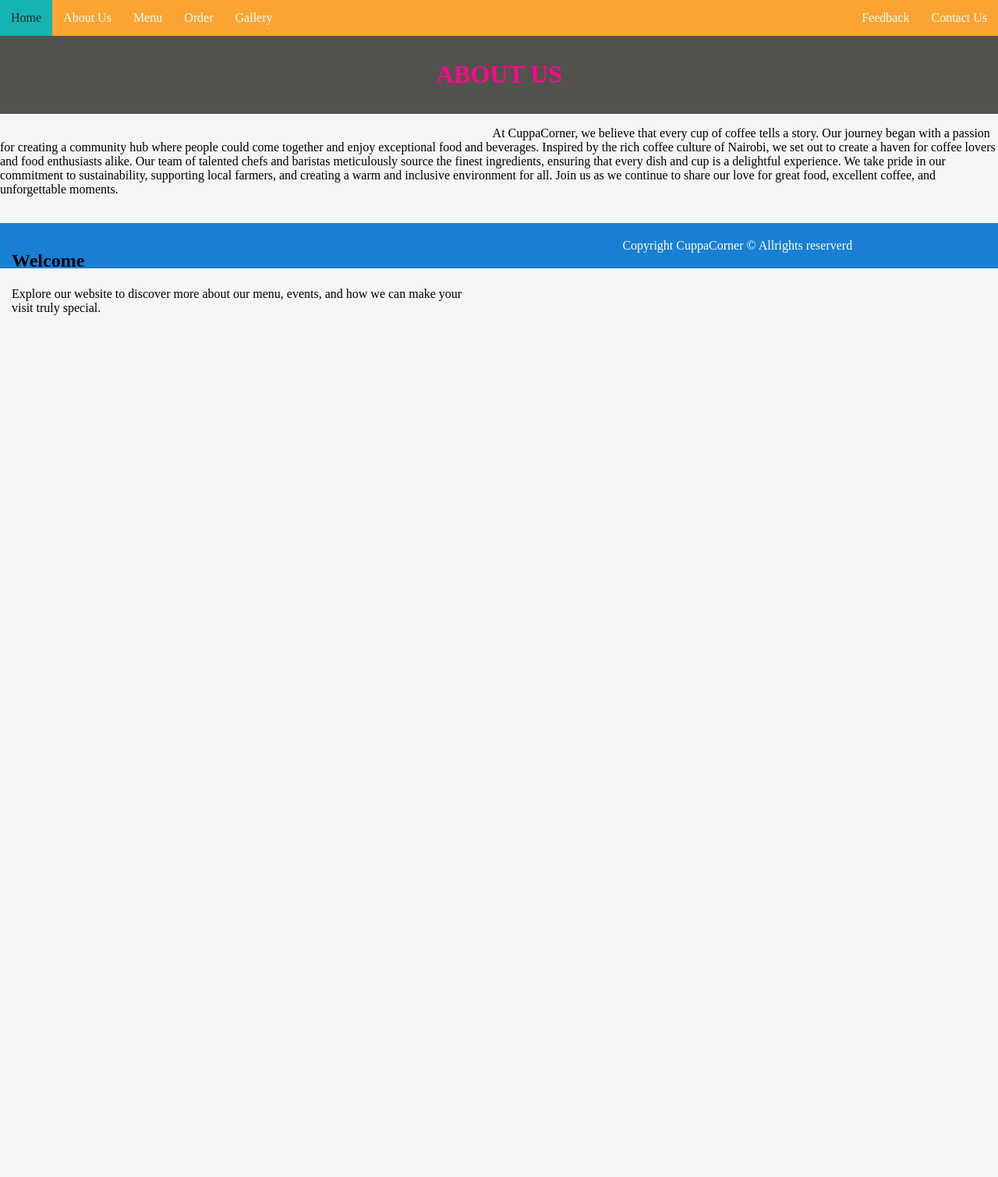
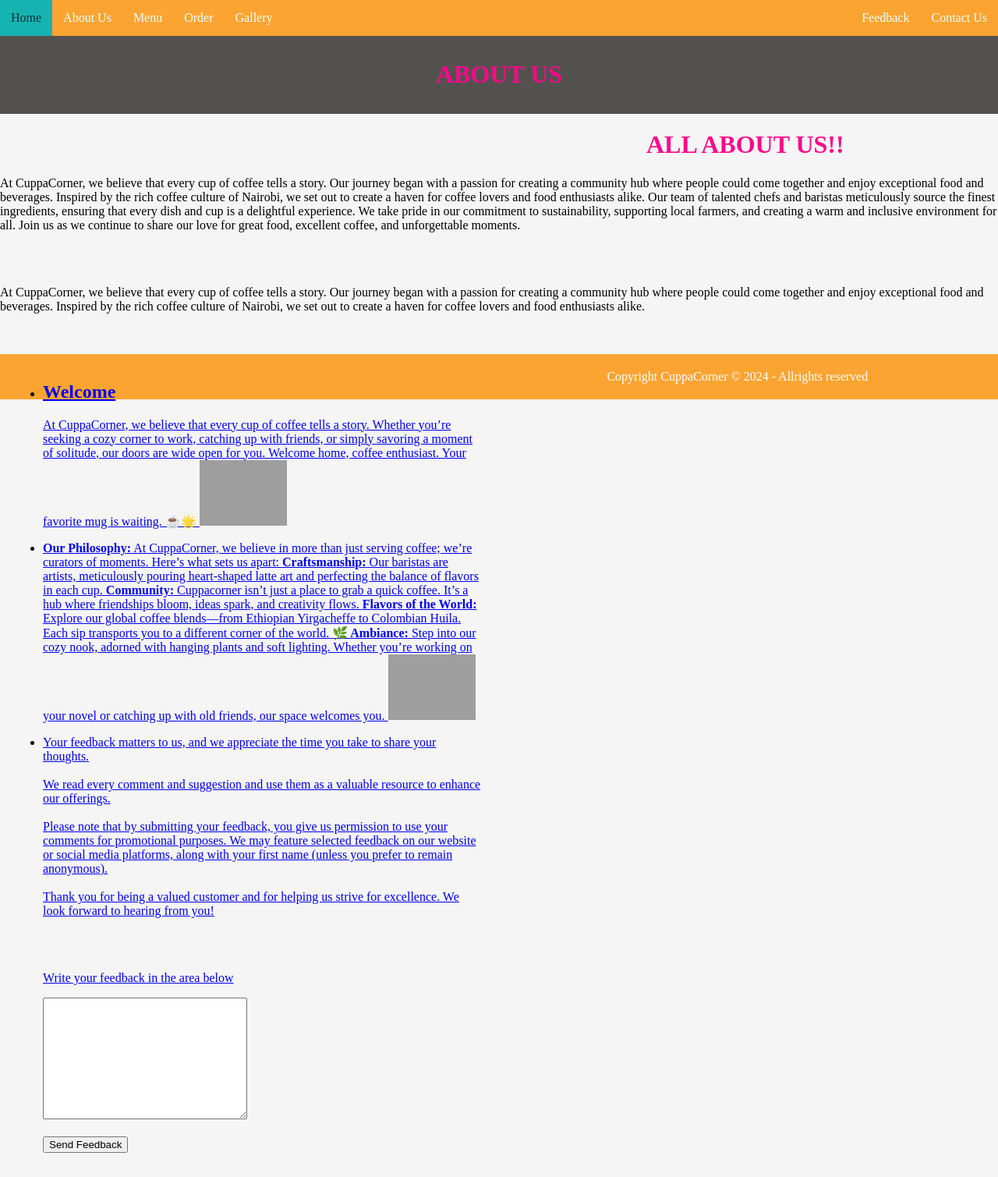
Before and after one commit to fatumaahmed2024/wad_a, a PHP site: page /about.php in a window 1280 px wide. Shown: the whole page at 78% size. Before the commit the page ends 404 px from the top, so only its background shows below. Run offline with PHP 8.4, Linux system fonts and the light colour scheme; grey boxes are pictures that could not be loaded.

Commit message:
added side_bar file with code for different pages

```diff
--- a/Gallery.php
+++ b/Gallery.php
@@ -4,10 +4,7 @@
          <div class="banner">
             <h1>Order</h1>
            </div>
-           <div class="row">
-           </div>
-               <div class="content">
-               </div>
+
 
     <img src="images/exterior.jpg" alt="" width="30%">
     <img src="images/f2.jpg" alt="" width="30%">
--- a/Menu.php
+++ b/Menu.php
@@ -5,11 +5,8 @@
          <div class="banner">
             <h1>Menu</h1>
            </div>
-           <div class="row">
-           </div>
-               <div class="content">
-               </div>
 
+    <h1>Our Memorable Dishes</h1>
     <p><table border="1px" cellpadding="5px"style="border: 1px solid #000;
         width:50%; border-collapse:collapse" ></th>
 
--- a/about.php
+++ b/about.php
@@ -10,7 +10,7 @@
                 <div class="content">
                 </div>
 
-
+    <h1>All about Us!!</h1>
     <p>At CuppaCorner, we believe that every cup of coffee tells a story.
         Our journey began with a passion for creating a community hub where
          people could come together and enjoy exceptional food and beverages.
@@ -21,6 +21,15 @@
         to sustainability, supporting local farmers, and creating a warm and inclusive
         environment for all. Join us as we continue to share our love for great food,
          excellent coffee, and unforgettable moments.</p>
+         <br><br>
+    <p>At CuppaCorner, we believe that every cup of coffee tells a story.
+        Our journey began with a passion for creating a community hub where
+         people could come together and enjoy exceptional food and beverages.
+         Inspired by the rich coffee culture of Nairobi, we set out to create
+          a haven for coffee lovers and food enthusiasts alike.</p><br>
+
+
+
 <br>
 <?php include_once("templates/side_bar.php")?>
 <?php include_once("templates/footer.php")?>
--- a/index.php
+++ b/index.php
@@ -17,8 +17,7 @@
                 optiopns to mouthwatering desserts, we have something to satisfy every craving. Join us for a
                 memorable  dining experience that combines delicious flavors, friendly service, and a
                 welcoming atmosphere. Explore our website to discover more about our menu, events,
-                 and how we can make your visit truly special.</p>
-
+                 and how we can make your visit truly special.</p> <br>
 
  <?php include_once("templates/side_bar.php")?>
 <?php include_once("templates/footer.php")?>
--- a/style.css
+++ b/style.css
@@ -49,12 +49,12 @@
 .footer{
     text-align: center;
     padding: 20px;
-    background-color: rgb(24, 127, 212);;
+    background-color:rgb(251, 164, 50);
     color: white;
 }
 .body_index_bg{
     background-color: rgb(24, 212, 193);
-    background-image: url("images/sam.jpg");
+
 }
 h1{
     text-align: center;
@@ -84,12 +84,12 @@
     background-color: rgb(209, 205, 255);
 }
 tr:hover{
-    background-color:  white;
+    background-color:  rgb(255, 255, 255);
 }
 .order_form label{
     font-size: 1.8em;
 }
-input[type=text], [type =email] , [type=textarea]{
+/*input[type=text], [type =email] , [type=textarea]{
     width: 60%;
     padding: 12px 16px;
     font-size: 1.6em;
@@ -108,4 +108,4 @@
     color: azure;
     box-sizing: border-box;
     margin:8px 0 ;
-}
+}*/
--- a/templates/footer.php
+++ b/templates/footer.php
@@ -1,5 +1,5 @@
 <div class="footer">
-      Copyright CuppaCorner &copy; Allrights reserverd
+      Copyright CuppaCorner &copy; <?php print date("Y"); ?> - Allrights reserved
     </div>
   </body>
 </html>
--- a/templates/nav.php
+++ b/templates/nav.php
@@ -1,15 +1,15 @@
 <div class ="toplink">
 <a href="./">Home</a>
 <a href="about.php">About Us</a>
-<a href="Menu.php"> Menu </a>
- <a href="Order.php"> Order </a>
-<a href="Gallery.php">  Gallery</a>
+<a href="menu.php"> Menu </a>
+ <a href="order.php"> Order </a>
+<a href="gallery.php">  Gallery</a>
 
 
 
  <div class="toplink-right">
-<a href="Feedback.php"> Feedback </a>
-<a href="Contact Us.php" > Contact Us </a>
+<a href="feedback.php"> Feedback </a>
+<a href="contact Us.php" > Contact Us </a>
 
  </div>
 </div>
--- a/templates/side_bar.php
+++ b/templates/side_bar.php
@@ -1,8 +1,52 @@
 <div class="side_bar">
-                    <!--Heading 2 starts here-->
-                    <h2>Welcome</h2>
-                    <p>Explore our website to discover more about our menu, events,
-                        and how we can make your visit
-                        truly special.</p>
-                        <!--Heading 2 ends here-->
+        <ul>
+            <li><a href="index.php"><h2>Welcome</h2>
+                    <p>At CuppaCorner, we believe that every cup of coffee tells a story.
+                   Whether you’re seeking a cozy corner to work, catching up with friends,
+                    or simply savoring a moment of solitude, our doors are wide open for you.
+                    Welcome home, coffee enthusiast. Your favorite mug is waiting. ☕🌟
+                 <img src="images/coffe.jpg" alt="" width="20%"></p></a></li>
+
+                 <li><a href="about.php"><p><b>Our Philosophy:</b>
+    At CuppaCorner, we believe in more than just serving coffee; we’re curators of moments.
+    Here’s what sets us apart:
+<b>Craftsmanship:</b>
+       Our baristas are artists, meticulously pouring heart-shaped latte art and perfecting the
+       balance of flavors in each cup.
+<b>Community:</b>
+       Cuppacorner isn’t just a place to grab a quick coffee. It’s a hub where friendships bloom,
+        ideas spark, and creativity flows.
+<b>Flavors of the World:</b>
+      Explore our global coffee blends—from Ethiopian Yirgacheffe to Colombian Huila. Each sip
+      transports you to a different corner of the world.
+<b>🌿 Ambiance:</b> Step into our cozy nook, adorned with hanging plants and soft lighting. Whether you’re
+ working on your novel or catching up with old friends, our space welcomes you.
+ <img src="images/coffe.jpg" alt="" width="20%"></p></a></li>
+
+              <li><a href="feedback.php">Your feedback matters to us, and we appreciate the time you take
+                 to share your thoughts.
+        <br><br>
+        We read every comment and suggestion and use them as a valuable resource to enhance our
+         offerings.
+        <br><br>
+        Please note that by submitting your feedback, you give us permission to use your comments
+         for promotional purposes. We may feature selected feedback on our website or social media
+          platforms, along with your first name (unless you prefer to remain anonymous).
+        <br><br>
+        Thank you for being a valued customer and for helping us strive for excellence.
+        We look forward to hearing from you!
+        </p>
+<br><br>
+<p>Write your feedback in the area below</p>
+<textarea name=""
+id="" cols="30" rows="10"></textarea>
+
+<br><br>
+<input type="submit" value="Send Feedback"></a></li>
+
+
+
+        </ul>
+
+
                  </div>
```
Also changed, not shown: Contact Us.php (+28 -17 lines), Feedback.php (+4 -22 lines). Lines whose indentation alone changed are shown as unchanged.
